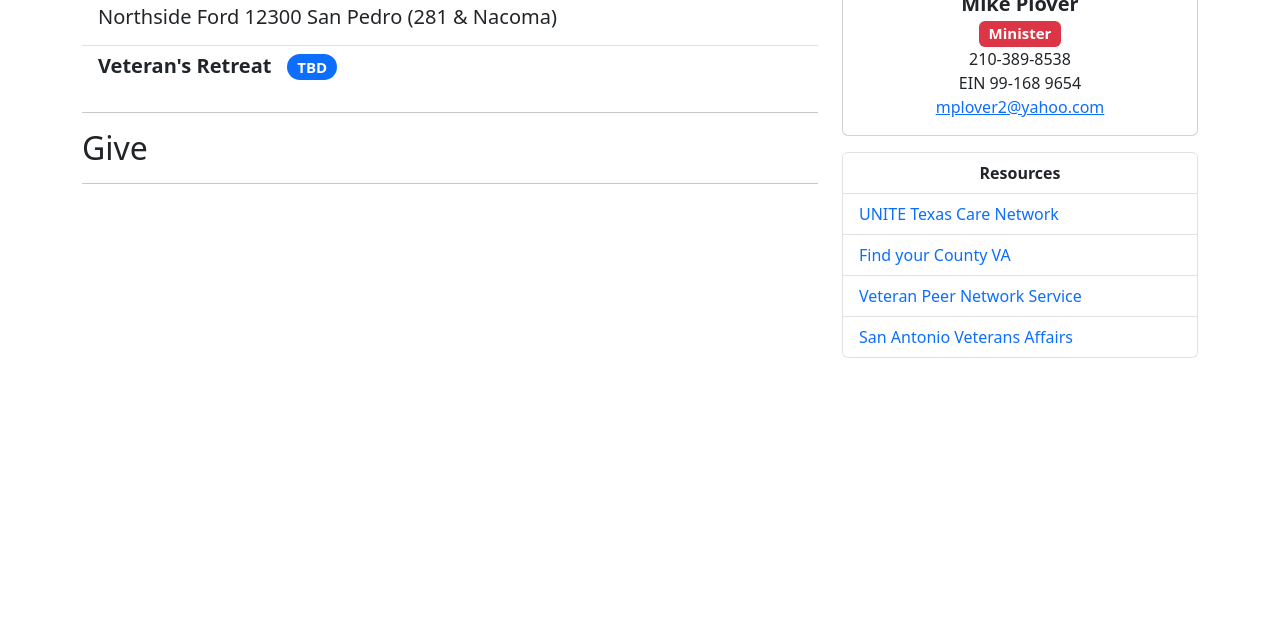
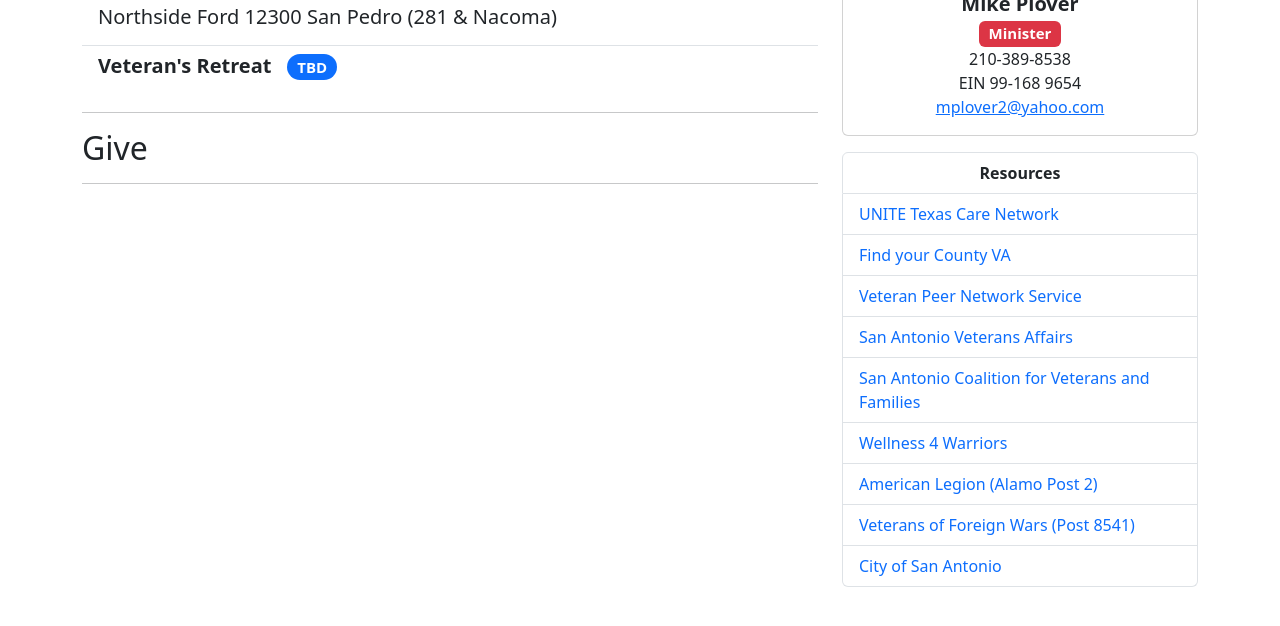
Before and after one commit to Xterminate1818/vfc-website, a plain HTML site: page index.html in a window 1280 px wide. Shown: the part 572-1198 px from the top of the page. Before the commit the page ends 930 px from the top, so only its background shows below. Drawn offline with nearby package versions, Linux system fonts and the light colour scheme.

Commit message:
More links and bottom padding

```diff
--- a/index.html
+++ b/index.html
@@ -112,7 +112,7 @@
             </p>
           </div>
         </div>
-        <div class="list-group mt-3">
+        <div class="list-group mt-3 mb-5">
           <a class="list-group-item text-center fw-bold"> Resources </a>
           <a href="https://uniteus.com/networks/texas/" class="link-primary list-group-item list-group-item-action">
             UNITE Texas Care Network
@@ -127,6 +127,21 @@
             class="link-primary list-group-item list-group-item-action">
             San Antonio Veterans Affairs
           </a>
+          <a href="https://sacvf.org/" class="link-primary list-group-item list-group-item-action">
+            San Antonio Coalition for Veterans and Families
+          </a>
+          <a href="https://wellness4warriors.org/" class="link-primary list-group-item list-group-item-action">
+            Wellness 4 Warriors
+          </a>
+          <a href="https://americanlegionalamopost2.org/" class="link-primary list-group-item list-group-item-action">
+            American Legion (Alamo Post 2)
+          </a>
+          <a href="https://www.vfwpost8541.org/" class="link-primary list-group-item list-group-item-action">
+            Veterans of Foreign Wars (Post 8541)
+          </a>
+          <a href="https://SA.gov" class="link-primary list-group-item list-group-item-action">
+            City of San Antonio
+          </a>
         </div>
       </div>
     </div>
```
